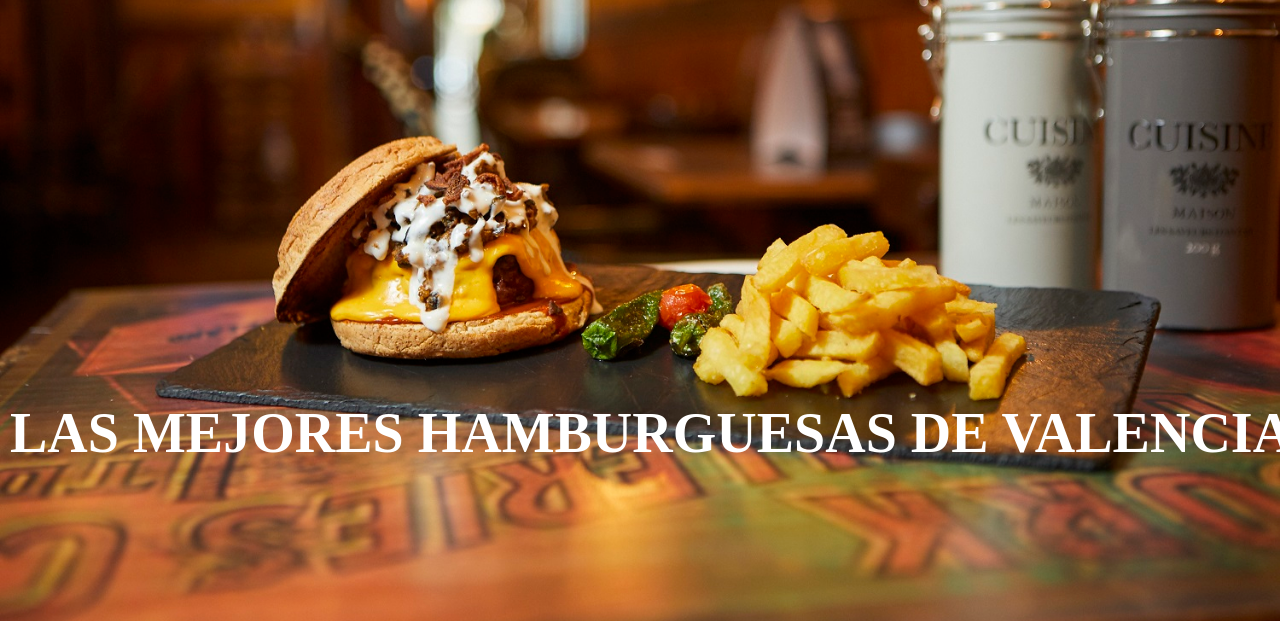
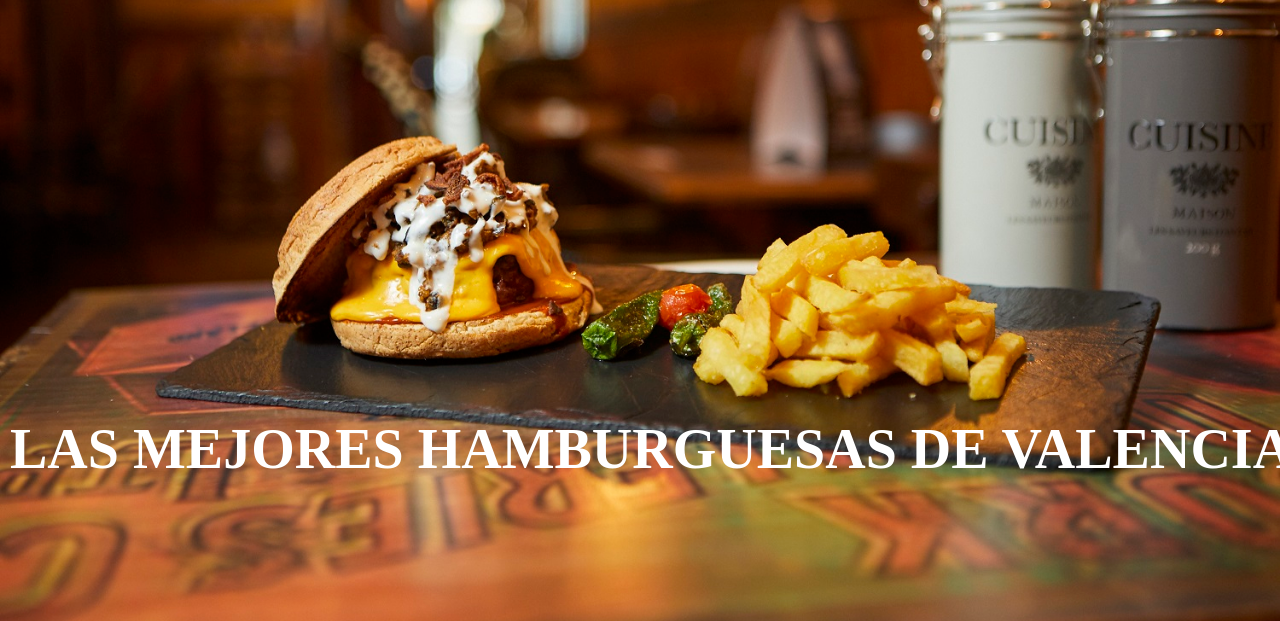
Before and after one commit to francescabentin/burguer-website, a website: page src/html/index.html in a window 1280 px wide. Shown: the part 179-800 px from the top of the page. Drawn offline with nearby package versions, Linux system fonts and the light colour scheme; files that its build step writes are made by us from their sources; files whose address does not match are found by name; a web font is replaced by a local one.

Commit message:
final version

```diff
--- a/src/scss/layout/_header.scss
+++ b/src/scss/layout/_header.scss
@@ -128,26 +128,28 @@
 
     &__title {
         position: absolute;
-        bottom: 25%;
+        bottom: 20%;
         margin: 0 auto;
         color: white;
         font-size: 1.5rem;
         font-weight: bold;
         padding-left: 10px;
-
+        max-width: 1400px;
 
 
         @include tablet {
             font-size: 2.5rem;
-            bottom: 20%;
+            bottom: 18%;
         }
 
         @include desktop {
+            bottom: 18%;
             font-size: 3.5rem;
-                overflow: hidden;
-        white-space: nowrap;
-        animation: typing 4s steps(40) infinite;
-        animation-delay: 30s;
+            overflow: hidden;
+            white-space: nowrap;
+            animation: typing 4s steps(40) infinite;
+            animation-delay: 30s;
+
         }
     }
 }
```
Also changed, not shown: docs/assets/css/main.css.
